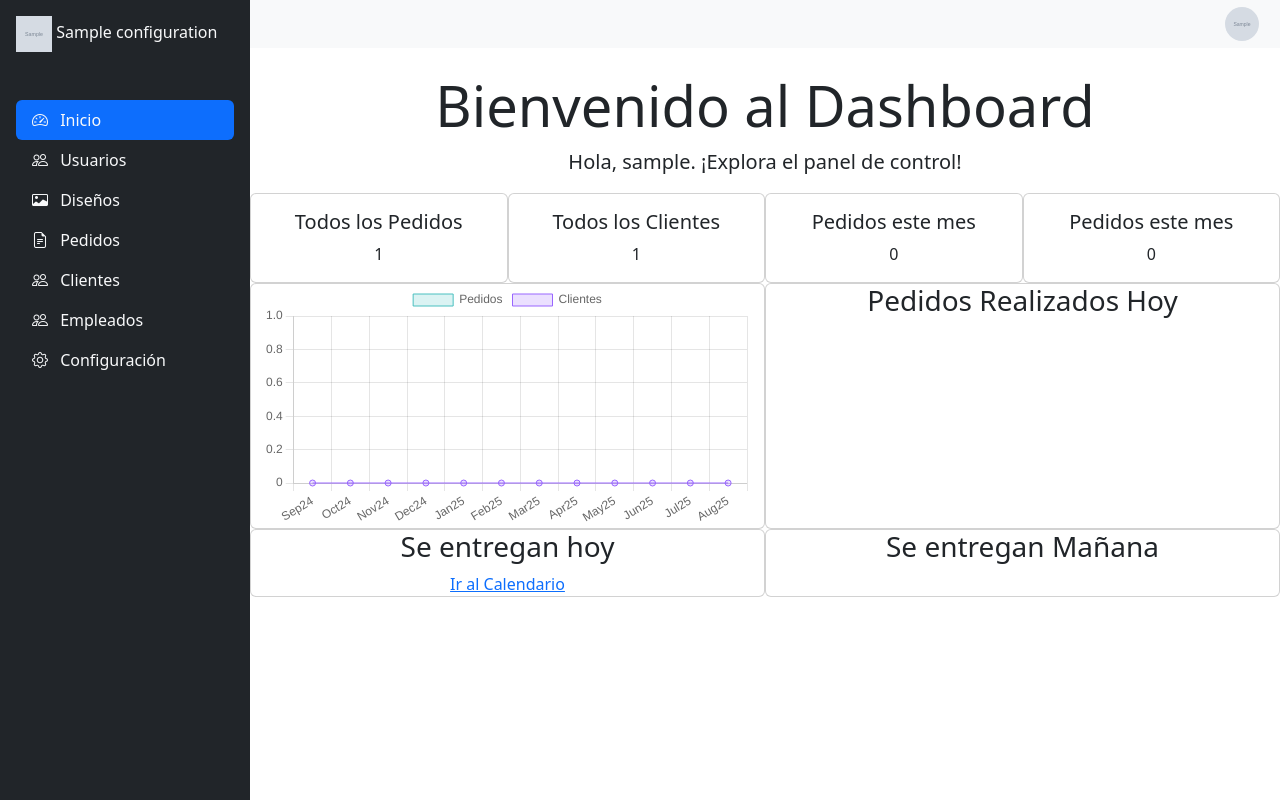
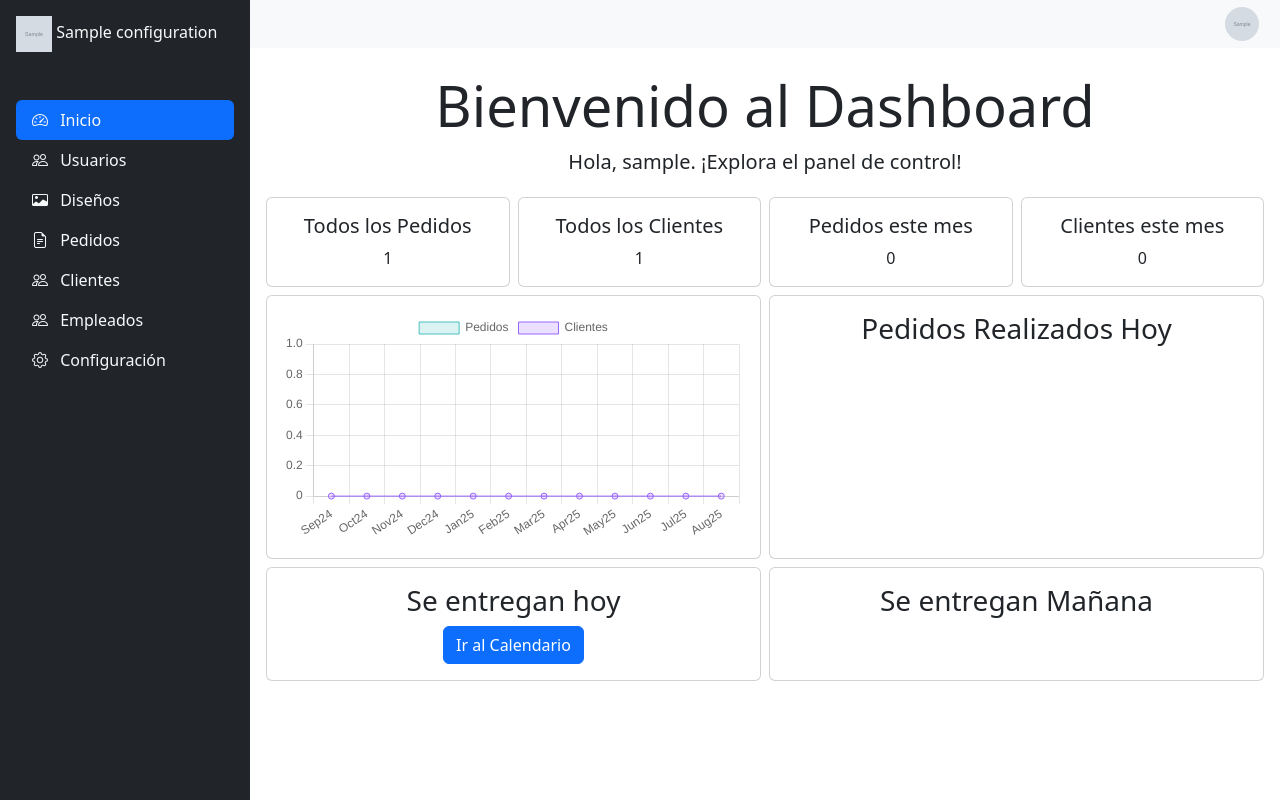
Before and after one commit to wmoralesl/punto-grafico, a Django app: page /admin/ in a window 1280 px wide. Run offline with Django 5.2, Linux system fonts and the light colour scheme; a user stored in the database is signed in; tables that the repository leaves empty hold one stand-in row (values such as "Sample post"); grey boxes marked "Sample" are stand-in pictures; some libraries are stand-ins or nearby versions.

Commit message:
[Feature]: Se ha agregado el calendario

```diff
--- a/private/templates/private/main.html
+++ b/private/templates/private/main.html
@@ -8,41 +8,53 @@
 
         <!-- <a href="{% url 'public:home' %}">Ver la pagina</a> -->
 
-        <div class="row">
-            <div class="card col-3 ">
+        <div class="row p-1 g-2">
+    <div class="col-6 col-md-3">
+        <div class="card h-100">
             <div class="card-body">
                 <h5 class="card-title">Todos los Pedidos</h5>
                 <p class="card-text">{{ all_orders }}</p>
             </div>
         </div>
+    </div>
 
-            <div class="card col-3">
+    <div class="col-6 col-md-3">
+        <div class="card h-100">
             <div class="card-body">
                 <h5 class="card-title">Todos los Clientes</h5>
                 <p class="card-text">{{ all_clients }}</p>
             </div>
         </div>
+    </div>
 
-            <div class="card col-3">
+    <div class="col-6 col-md-3">
+        <div class="card h-100">
             <div class="card-body">
                 <h5 class="card-title">Pedidos este mes</h5>
                 <p class="card-text">{{ orders_this_month }}</p>
             </div>
         </div>
+    </div>
 
-            <div class="card col-3">
+    <div class="col-6 col-md-3">
+        <div class="card h-100">
             <div class="card-body">
-                        <h5 class="card-title">Pedidos este mes</h5>
+                <h5 class="card-title">Clientes este mes</h5>
                 <p class="card-text">{{ clients_this_month }}</p>
             </div>
         </div>
     </div>
+</div>
 
-        <div class="row">
-            <div class="card col-6">
+
+        <div class="row p-1 g-2">
+            <div class="col-12 col-md-6 d-none d-md-block">
+                <div class="card h-100  p-3">
                     <canvas class="canvas" id="combinedChart"></canvas>
                 </div>
-            <div class="card col-6">
+            </div>
+            <div class="col-12 col-md-6">
+                <div class="card h-100 p-3">
                 <h3>Pedidos Realizados Hoy {{current_date}}</h3>
             {% for order in orders_this_day %}
             <div class="info">
@@ -51,9 +63,12 @@
             {% endfor %}
             </div>
             </div>
+        </div>
 
-        <div class="row">
-            <div class="card col-6">
+        <div class="row p-1 g-2">
+            <div class=" col-12 col-md-6">
+
+                <div class="card h-100 p-3">
                     <h3>Se entregan hoy</h3>
                     {% for delivery in delivery_now %}
                     <div class="info">
@@ -61,17 +76,23 @@
                     </div>
                     {% endfor %}
                     <div>
-                <a class="button" href="#">Ir al Calendario</a>
+                        <a class="btn btn-primary" href="#">Ir al Calendario</a>
                     </div>
                 </div>
+            </div>
+            <div class=" col-12 col-md-6">
 
-            <div class="card col-6">
+                <div class="card h-100 p-3">
                     <h3>Se entregan Mañana</h3>
                     {% for delivery in delivery_tomorrow %}
-            <div class="">
-                <a class="links {% if delivery.entregado %} green {% else %} red {% endif %};" href="{% url 'orders:detail' delivery.id %}">{{delivery.client.name}}</a>
+
+                        <a class="link-offset-2 link-underline link-underline-opacity-0" href="{% url 'orders:detail' delivery.id %}">
+                            <div class="badge bg-{% if delivery.current_status.code == 'cancelado' %}success {% else %}secondary{% endif %} mb-1 p-2 w-100 fs-6">
+                                {{delivery.client.name}}
                             </div>
+                        </a>
                     {% endfor %}
+                </div>
             </div>
         </div>
 
--- a/private/urls.py
+++ b/private/urls.py
@@ -1,5 +1,5 @@
 from django.urls import path
-from .views import  HomeViewPrivate, EditConfigurationView, ConfigurationView, MyProfileView, EditProfileView, CustomPasswordChangeView, MyUserActionLogView, UserActionLogView
+from .views import  HomeViewPrivate, EditConfigurationView, ConfigurationView, MyProfileView, EditProfileView, CustomPasswordChangeView, MyUserActionLogView, UserActionLogView, calendarView
 
 app_name = 'private'
 
@@ -12,5 +12,5 @@ urlpatterns = [
      path('profile/actions/', MyUserActionLogView.as_view(), name = 'view_my_actions'),
      path('profile/edit/', EditProfileView.as_view(), name='update_profile'),
      path('profile/edit/password/', CustomPasswordChangeView.as_view(), name='update_password'),
-
+     path('calendar/', calendarView.as_view(), name='calendar'),
 ]
--- a/private/views.py
+++ b/private/views.py
@@ -163,3 +163,26 @@ class CustomPasswordChangeView(LoginRequiredMixin, SuccessMessageMixin, Password
         response = super().form_valid(form)
         print("Contraseña cambiada para el usuario:", self.request.user)
         return response
+
+
+class calendarView(LoginRequiredMixin, TemplateView):
+    template_name = 'private/calendar.html'
+
+    def get_context_data(self, **kwargs):
+        context = super().get_context_data(**kwargs)
+        orders = Order.objects.all()
+
+        # Crear eventos solo para órdenes
+        events = [
+            {
+                'title': order.client.name,
+                'start': order.deadline.strftime('%Y-%m-%d'),
+                'end': order.deadline.strftime('%Y-%m-%d'),
+                'url': reverse('orders:detail', kwargs={'pk': order.id}),
+                'color': 'green' if order.current_status.code == "cancelado" else 'red',
+            }
+            for order in orders
+        ]
+
+        context['events'] = json.dumps(events)
+        return context
```
Also changed, not shown: private/templates/private/calendar.html (added, +35 -0 lines). Lines whose indentation alone changed are shown as unchanged.
